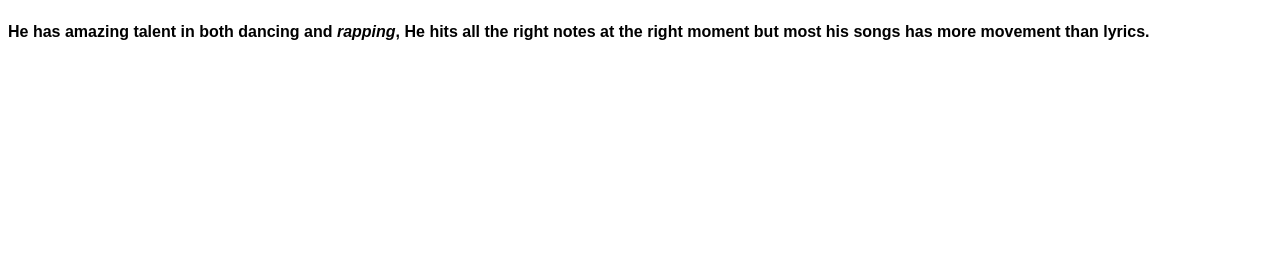
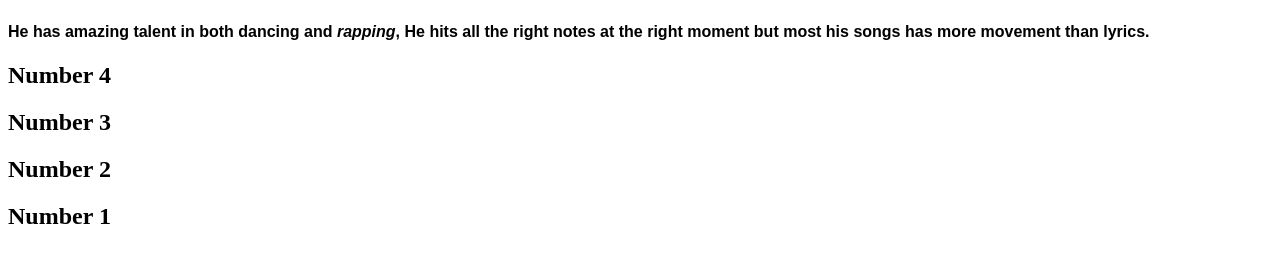
Before and after one commit to 17281/My-Top5-Rappers, a plain HTML site: page webpage.html in a window 1280 px wide. Shown: the part 468-730 px from the top of the page. Drawn offline with Linux system fonts and the light colour scheme.

Commit message:
Added blocks of template to place rappers in

```diff
--- a/webpage.html
+++ b/webpage.html
@@ -18,13 +18,26 @@
     </div>
 
     <div class = "Top" id = "5">
-            <h2>Number 5</h2>
+            <h2 class = "Number">Number 5</h2>
             <h3 class="name">Michael Jackson</h3>
             <img src ="https://www.thesun.co.uk/wp-content/uploads/2019/03/NINTCHDBPICT000474335686.jpg" width ="340" height="260" alt ="A rare picture of Michael smiling"/>
             <h4 class="description" >He has amazing talent in both dancing and <em>rapping</em>, He hits all the right notes at the right moment but most his songs has more <strong>movement</strong> than lyrics.</p></h4>
     </div>
 
+    <div class = "Top" id = "4">
+        <h2 class = "Number">Number 4</h2>
+    </div>
 
+    <div class = "Top" id = "3">
+        <h2 class = "Number">Number 3</h2>
+    </div>
+    <div class = "Top" id = "2">
+        <h2 class = "Number">Number 2</h2>
+    </div>
+
+    <div class = "Top" id = "1">
+        <h2 class = "Number">Number 1</h2>
+    </div>
 
 
 
```
